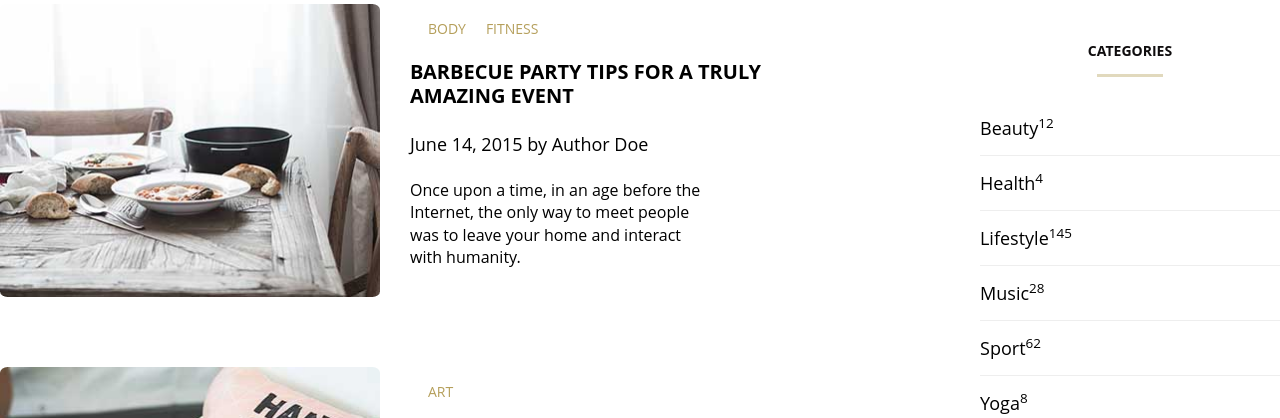
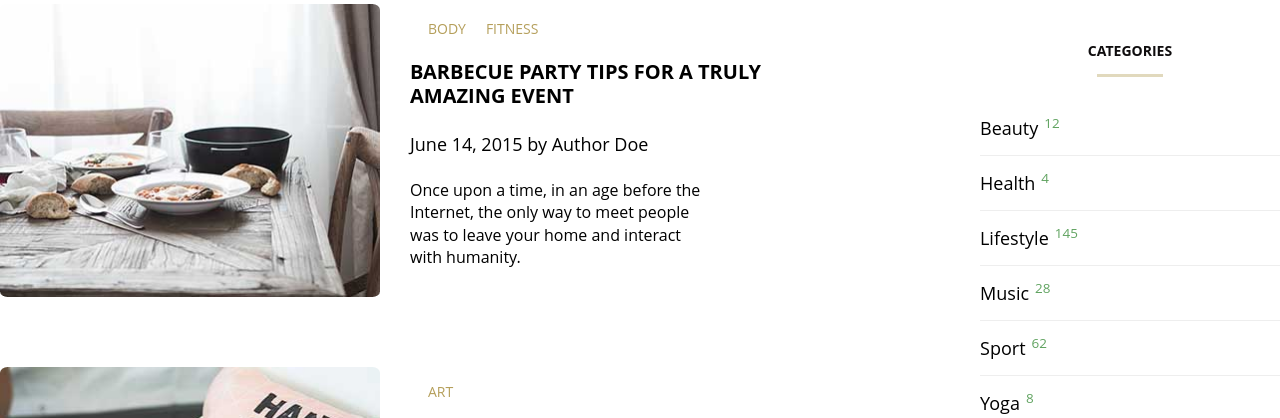
Before and after one commit to arhmann/iu.arhmann__SPA, a website built with webpack: page index.html in a window 1280 px wide. Shown: the part 1709-2127 px from the top of the page. Built offline with nearby package versions, Linux system fonts and the light colour scheme.

Commit message:
added sup color

```diff
--- a/index.html
+++ b/index.html
@@ -321,12 +321,12 @@
           <section class="content__categories categ">
             <h4 class="categ-title h4">Categories</h4>
             <ul class="categ-list-cat">
-              <li class="categ__item"><a class="categ__link" href="#0">Beauty</a><sup>12</sup></li>
-              <li class="categ__item"><a class="categ__link" href="#0">Health</a><sup>4</sup></li>
-              <li class="categ__item"><a class="categ__link" href="#0">Lifestyle</a><sup>145</sup></li>
-              <li class="categ__item"><a class="categ__link" href="#0">Music</a><sup>28</sup></li>
-              <li class="categ__item"><a class="categ__link" href="#0">Sport</a><sup>62</sup></li>
-              <li class="categ__item"><a class="categ__link" href="#0">Yoga</a><sup>8</sup></li>
+              <li class="categ__item"><a class="categ__link" href="#0">Beauty</a><sup class="sup">12</sup></li>
+              <li class="categ__item"><a class="categ__link" href="#0">Health</a><sup  class="sup">4</sup></li>
+              <li class="categ__item"><a class="categ__link" href="#0">Lifestyle</a><sup  class="sup">145</sup></li>
+              <li class="categ__item"><a class="categ__link" href="#0">Music</a><sup  class="sup">28</sup></li>
+              <li class="categ__item"><a class="categ__link" href="#0">Sport</a><sup  class="sup">62</sup></li>
+              <li class="categ__item"><a class="categ__link" href="#0">Yoga</a><sup  class="sup">8</sup></li>
             </ul>
           </section>
 
--- a/src/scss/modules/_content.scss
+++ b/src/scss/modules/_content.scss
@@ -169,14 +169,22 @@
   .categ__item {
     padding: 12px 0;
     border-bottom: 1px solid #eeeeee;
-
   }
 
-  .categ__link, .content__variables {
+  .categ__link,
+  .content__variables {
     &:hover {
       color: red;
       transition: all 0.25s;
+
+
     }
+
+  }
+  .sup {
+    margin-left: 6px;
+    color: rgb(96, 163, 96);
+    transition: all 0.25s;
   }
 
   &__variables {
```
Also changed, not shown: style.css.
